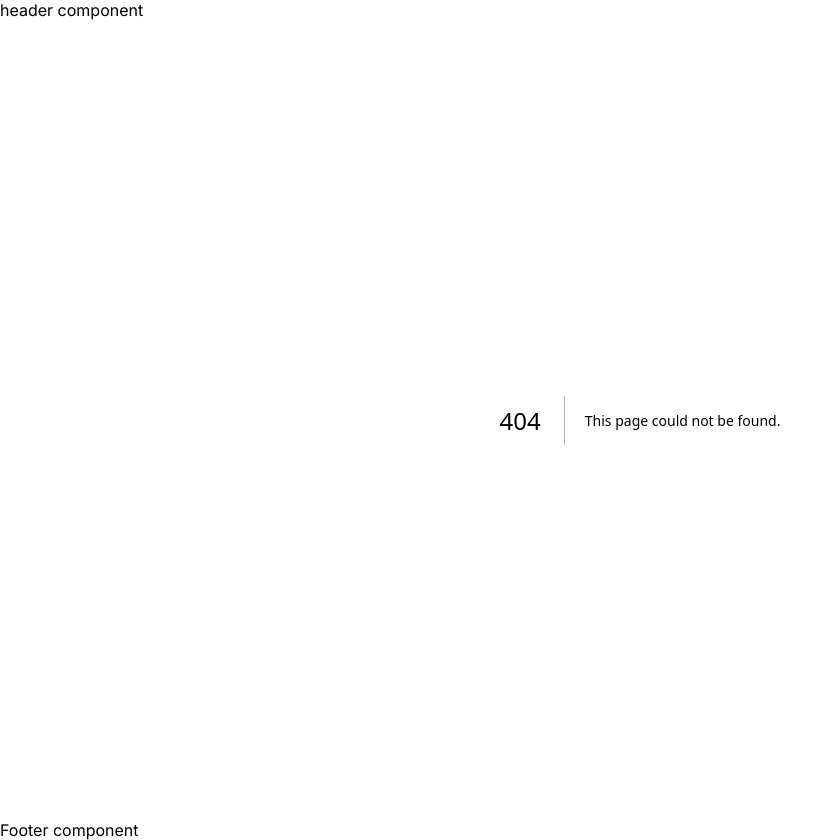
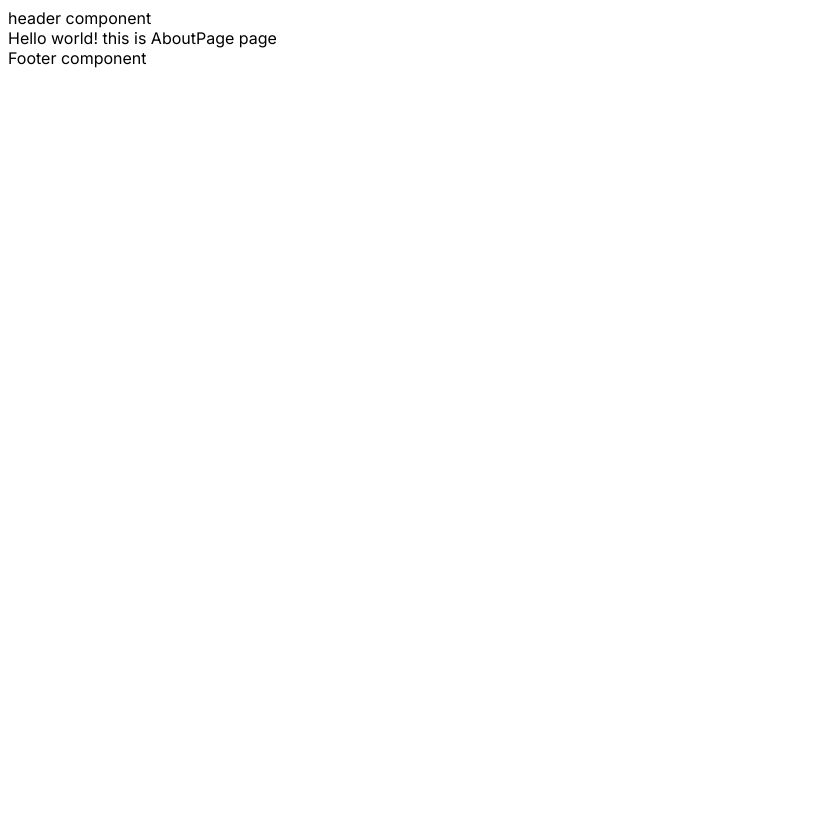
Before and after one commit to mycvlnn/learn-nextjs-14, a Next.js app: page /about in a window 1280 px wide. Before the commit this address had no page. Shown: the whole page, without its empty margins (0-838 px from the left). After the commit the page ends 800 px from the top, so only its background shows below. Built offline with nearby package versions, Linux system fonts and the light colour scheme.

Commit message:
navigate between pages

```diff
--- /dev/null
+++ b/src/app/about/page.tsx
@@ -0,0 +1,5 @@
+const AboutPage = () => {
+  return <div>Hello world! this is AboutPage page</div>
+}
+
+export default AboutPage
--- a/src/app/admin/page.tsx
+++ /dev/null
@@ -1,5 +0,0 @@
-const Admin = () => {
-  return <div>Hello world! this is Admin page</div>
-}
-
-export default Admin
--- a/src/app/page.tsx
+++ b/src/app/page.tsx
@@ -4,7 +4,7 @@ export default function Home() {
   return (
     <main>
       <div>
-        <Link href="/admin">Admin</Link>
+        <Link href="/about">About</Link>
       </div>
       <div>
         <Link href="/youtube">Youtube</Link>
```
